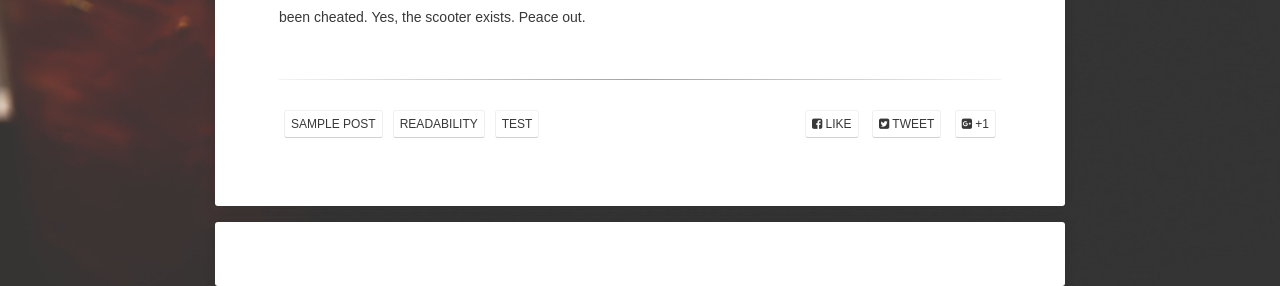
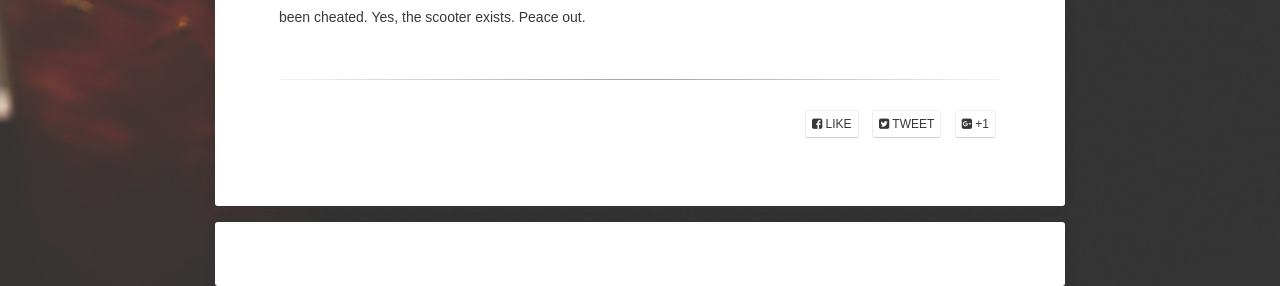
Before and after one commit to nish-d/nish-d.github.io, a Jekyll site: the page built from _posts/2016-06-01-Not-an-introduction.md, in a window 1280 px wide. Shown: the part 903-1189 px from the top of the page. Built offline with Jekyll 4.4.1, drawn with Linux system fonts in a browser that asks for light colours; some web fonts are replaced; comment, search, counter and statistics services are not loaded.

Commit message:
Update 2016-06-01-Not-an-introduction.md

```diff
--- a/_posts/2016-06-01-Not-an-introduction.md
+++ b/_posts/2016-06-01-Not-an-introduction.md
@@ -3,7 +3,7 @@ layout: post
 title: "Not an Introduction"
 date: 2016-06-1
 excerpt: "Hello World"
-tags: [sample post, readability, test]
+tags: []
 comments: true
 ---
 
```
